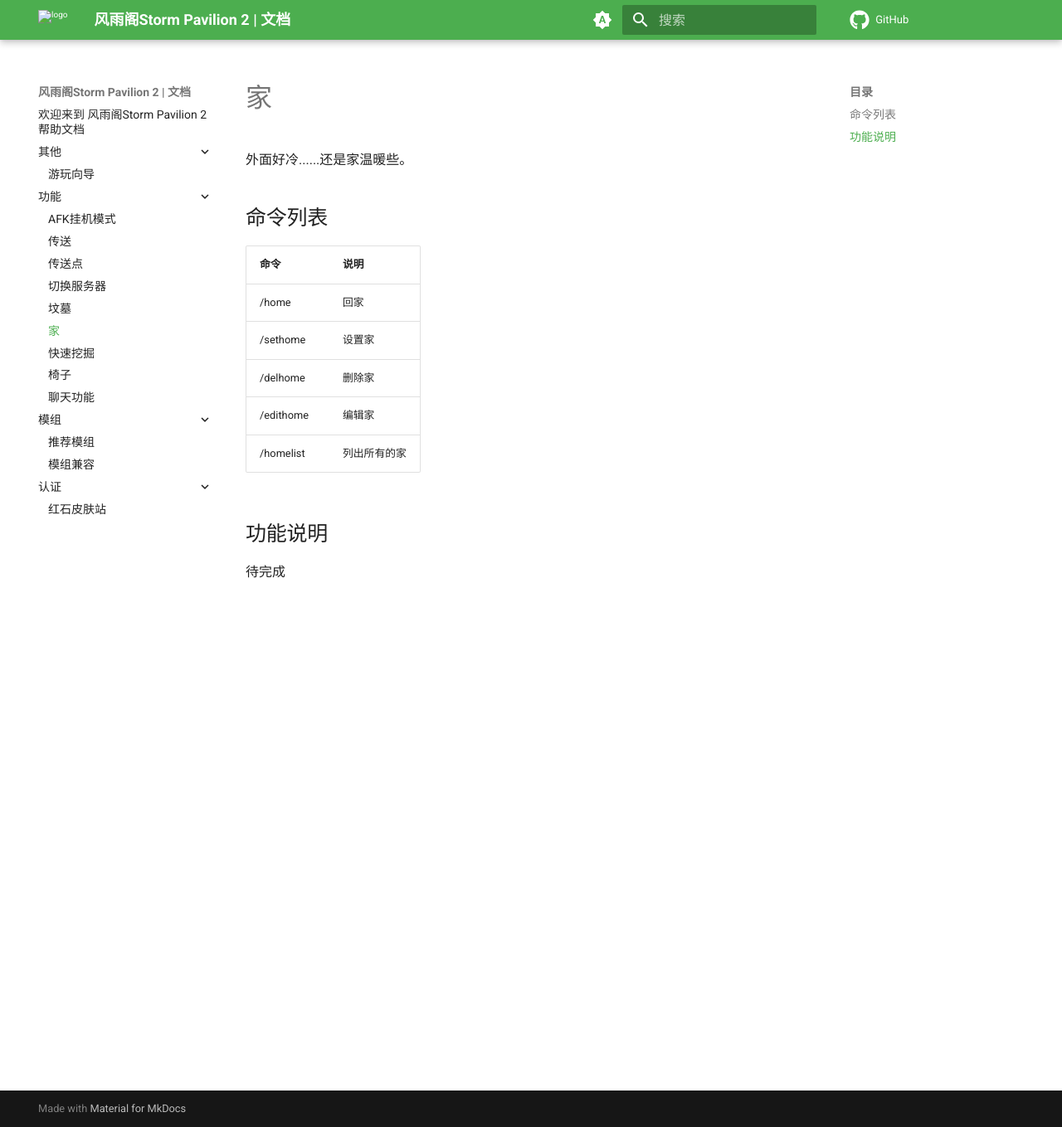
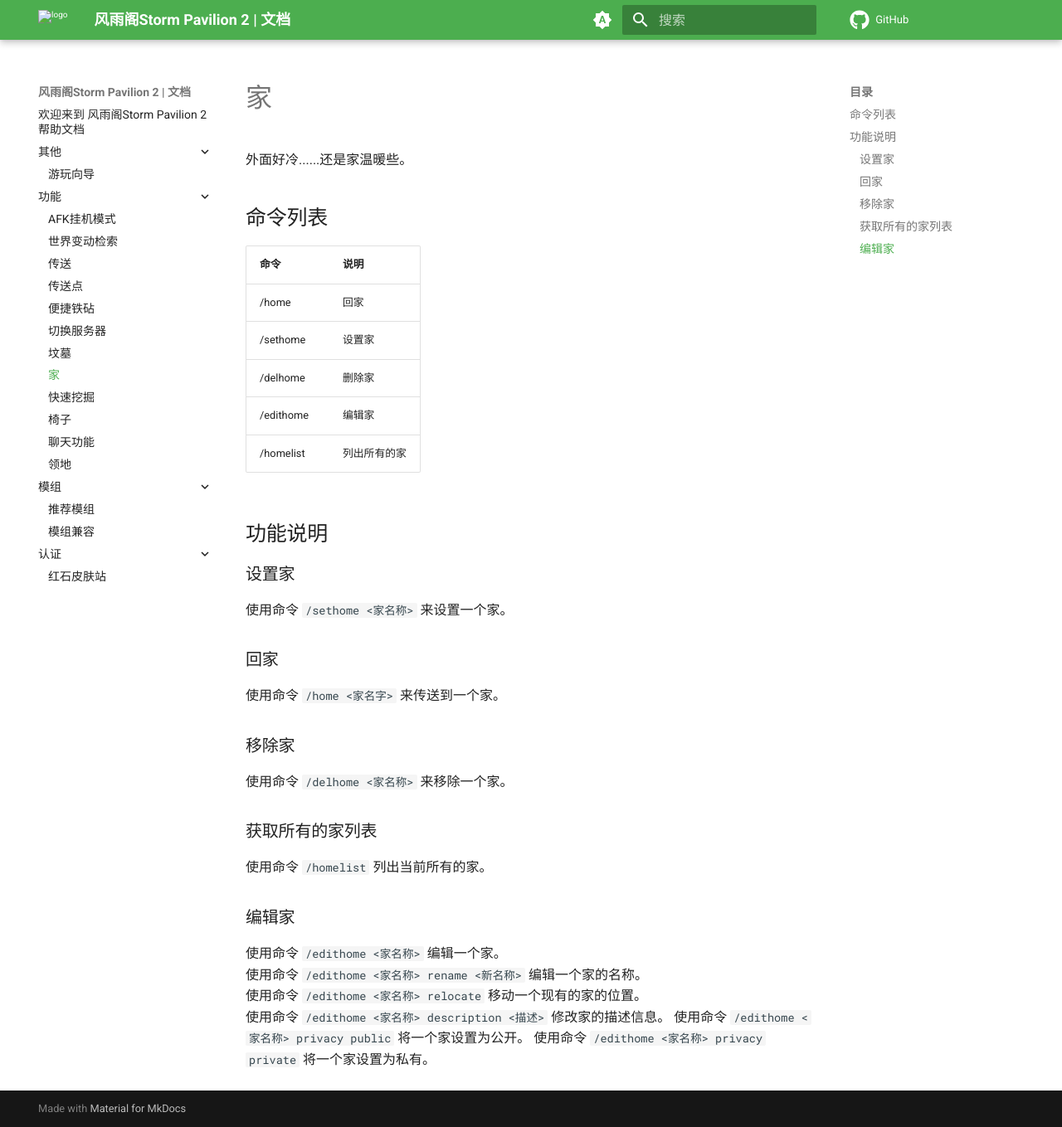
Before and after one commit to SPCraftMC/Docs, an MkDocs documentation site: the page built from docs/功能/家.md, in a window 1280 px wide and 1359 px high. Shown: the whole window at 83% size. Built offline with MkDocs 1.6.1 and Material for MkDocs 9.7.7, drawn with Linux system fonts in a browser that asks for light colours; comment, search, counter and statistics services are not loaded.

```diff
--- a/docs/功能/家.md
+++ b/docs/功能/家.md
@@ -14,4 +14,27 @@
 
 ## 功能说明
 
-待完成
+### 设置家
+
+使用命令 `/sethome <家名称>` 来设置一个家。
+
+### 回家
+
+使用命令 `/home <家名字>` 来传送到一个家。
+
+### 移除家
+
+使用命令 `/delhome <家名称>` 来移除一个家。
+
+### 获取所有的家列表
+
+使用命令 `/homelist` 列出当前所有的家。
+
+### 编辑家
+
+使用命令 `/edithome <家名称>` 编辑一个家。
+使用命令 `/edithome <家名称> rename <新名称>` 编辑一个家的名称。
+使用命令 `/edithome <家名称> relocate` 移动一个现有的家的位置。
+使用命令 `/edithome <家名称> description <描述>` 修改家的描述信息。
+使用命令 `/edithome <家名称> privacy public` 将一个家设置为公开。
+使用命令 `/edithome <家名称> privacy private` 将一个家设置为私有。
```
Also changed, not shown: docs/功能/世界变动检索.md (added, +19 -0 lines), docs/功能/便捷铁砧.md (added, +13 -0 lines), docs/功能/领地.md (added, +57 -0 lines), docs/images/功能/世界变动检索/build-break.png (added), docs/images/功能/世界变动检索/container.png (added), docs/images/功能/世界变动检索/interact.png (added), docs/功能/传送点.md (line endings or trailing spaces), 1 other file.
